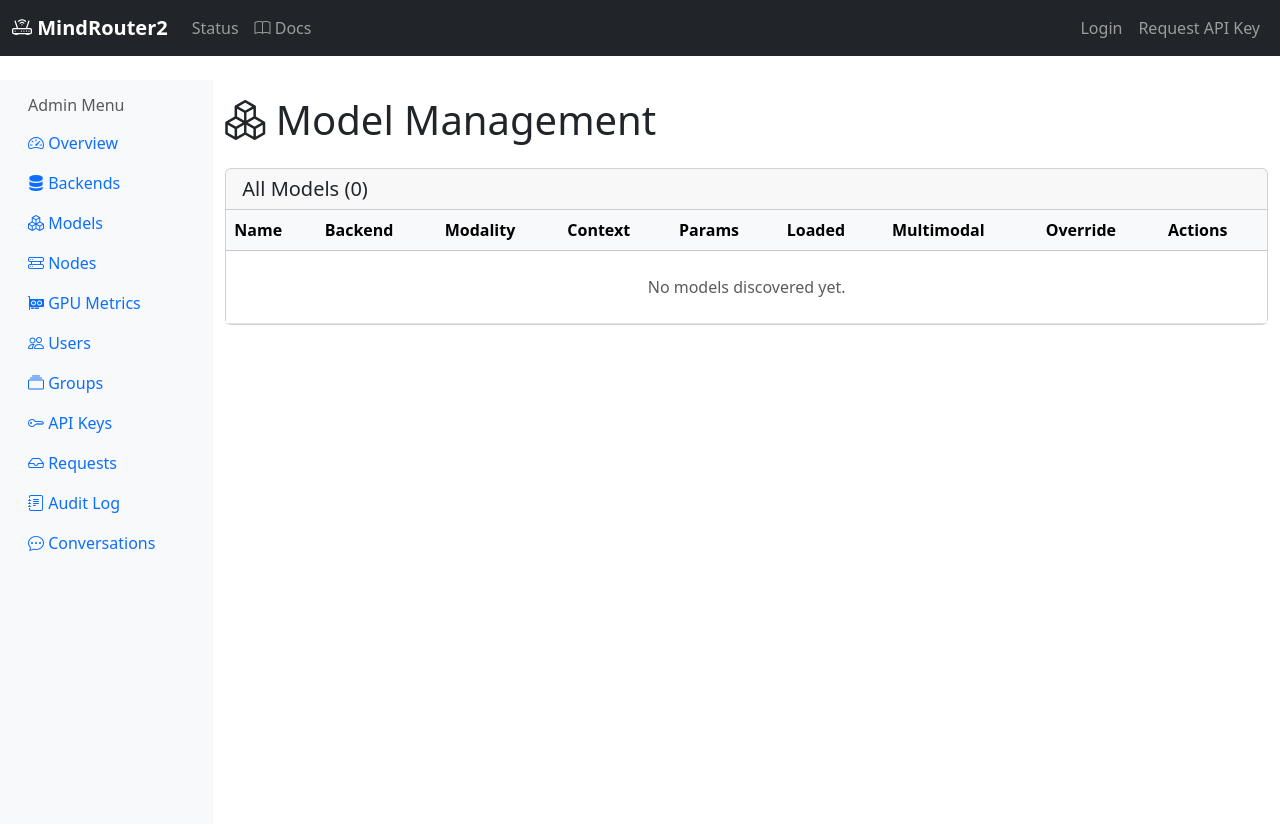
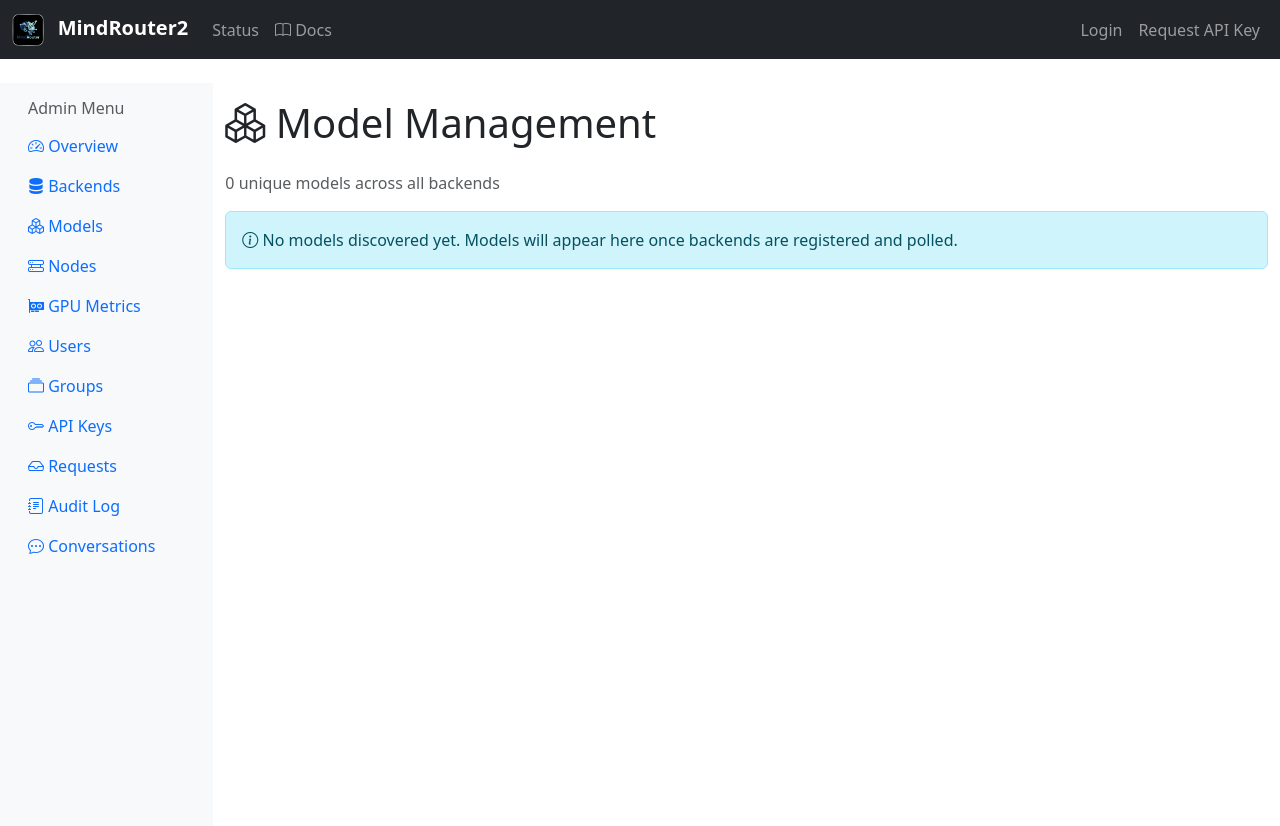
Before and after one commit to sheneman/mindrouter2, a FastAPI app: template backend/app/dashboard/templates/admin/models.html in a window 1280 px wide. Shown: the top 826 px of the page. Run offline with FastAPI, Linux system fonts and the light colour scheme; the template is opened without the code that fills it, so the values that code supplies are empty; parts of the project's set-up code (start-up, migrations or seed data) failed here and were passed over.

Commit message:
Redesign models page with accordion UI, add logo to header
Deduplicate models by name with expandable accordion cards showing
config details, scrolling endpoint list, and multimodal toggle.
Add quantization column auto-populated from Ollama backends.
Add MindRouter2 logo to navbar header.

Co-Authored-By: Claude Opus 4.6 <noreply@anthropic.com>

```diff
--- a/backend/app/core/telemetry/adapters/ollama.py
+++ b/backend/app/core/telemetry/adapters/ollama.py
@@ -247,6 +247,7 @@ class OllamaAdapter:
                         name=name,
                         family=details.get("family"),
                         parameter_count=param_count,
+                        quantization=details.get("quantization_level"),
                         context_length=details.get("context_length"),
                         supports_multimodal=supports_multimodal,
                         supports_structured_output=True,  # Most Ollama models do
--- a/backend/app/core/telemetry/models.py
+++ b/backend/app/core/telemetry/models.py
@@ -26,6 +26,7 @@ class ModelInfo:
     name: str
     family: Optional[str] = None
     parameter_count: Optional[str] = None  # "7B", "70B", etc.
+    quantization: Optional[str] = None  # "Q4_K_M", "FP16", etc.
     context_length: Optional[int] = None
     supports_multimodal: bool = False
     supports_structured_output: bool = True
--- a/backend/app/core/telemetry/registry.py
+++ b/backend/app/core/telemetry/registry.py
@@ -903,6 +903,7 @@ class BackendRegistry:
                             supports_multimodal=model_info.supports_multimodal,
                             supports_structured_output=model_info.supports_structured_output,
                             is_loaded=model_info.is_loaded,
+                            quantization=model_info.quantization,
                         )
                         discovered_names.append(model_info.name)
 
--- a/backend/app/dashboard/templates/admin/models.html
+++ b/backend/app/dashboard/templates/admin/models.html
@@ -27,92 +27,153 @@
             </div>
             {% endif %}
 
+            <p class="text-muted mb-3">{{ grouped_models|length }} unique model{{ 's' if grouped_models|length != 1 }} across all backends</p>
+
+            {% if grouped_models %}
+            <div class="accordion" id="modelsAccordion">
+                {% for model_name, instances in grouped_models.items() %}
+                {% set first = instances[0] %}
+                <div class="accordion-item">
+                    <h2 class="accordion-header">
+                        <button class="accordion-button collapsed" type="button"
+                                data-bs-toggle="collapse" data-bs-target="#model-{{ loop.index }}">
+                            <span class="me-3"><code>{{ model_name }}</code></span>
+                            <span class="badge bg-info me-2">{{ instances|length }} endpoint{{ 's' if instances|length > 1 }}</span>
+                            {% if first.supports_multimodal %}
+                            <span class="badge bg-success me-2">Multimodal</span>
+                            {% endif %}
+                            {% if first.context_length %}
+                            <span class="badge bg-secondary me-2">{{ first.context_length }} ctx</span>
+                            {% endif %}
+                            {% if first.parameter_count %}
+                            <span class="badge bg-secondary me-2">{{ first.parameter_count }}</span>
+                            {% endif %}
+                            {% if first.quantization %}
+                            <span class="badge bg-warning text-dark me-2">{{ first.quantization }}</span>
+                            {% endif %}
+                        </button>
+                    </h2>
+                    <div id="model-{{ loop.index }}" class="accordion-collapse collapse"
+                         data-bs-parent="#modelsAccordion">
+                        <div class="accordion-body">
+                            <div class="row mb-3">
+                                <!-- Model Details -->
+                                <div class="col-md-6">
+                                    <h6>Model Details</h6>
+                                    <dl class="row small mb-0">
+                                        <dt class="col-5">Family:</dt>
+                                        <dd class="col-7">{{ first.family or 'Unknown' }}</dd>
+                                        <dt class="col-5">Context Length:</dt>
+                                        <dd class="col-7">{{ first.context_length or 'Unknown' }}</dd>
+                                        <dt class="col-5">Parameters:</dt>
+                                        <dd class="col-7">{{ first.parameter_count or 'Unknown' }}</dd>
+                                        <dt class="col-5">Quantization:</dt>
+                                        <dd class="col-7">{{ first.quantization or 'N/A' }}</dd>
+                                        <dt class="col-5">Modality:</dt>
+                                        <dd class="col-7">{{ first.modality.value }}</dd>
+                                    </dl>
+                                </div>
+
+                                <!-- Multimodal Control -->
+                                <div class="col-md-6">
+                                    <h6>Multimodal Setting</h6>
                                     <div class="card">
-                <div class="card-header">
-                    <h5 class="card-title mb-0">All Models ({{ models|length }})</h5>
+                                        <div class="card-body py-2">
+                                            <div class="d-flex align-items-center justify-content-between mb-2">
+                                                <span>
+                                                    {% if first.supports_multimodal %}
+                                                    <span class="badge bg-success">Multimodal: ON</span>
+                                                    {% else %}
+                                                    <span class="badge bg-secondary">Multimodal: OFF</span>
+                                                    {% endif %}
+                                                </span>
+                                                <span>
+                                                    {% if first.multimodal_override is not none %}
+                                                    <span class="badge bg-info">Manual Override</span>
+                                                    {% else %}
+                                                    <span class="badge bg-secondary">Auto-detected</span>
+                                                    {% endif %}
+                                                </span>
                                             </div>
-                <div class="card-body p-0">
-                    <div class="table-responsive">
-                        <table class="table table-hover mb-0">
+                                            <div>
+                                                <form method="POST" action="/admin/models/toggle-multimodal" class="d-inline">
+                                                    <input type="hidden" name="model_name" value="{{ model_name }}">
+                                                    <button type="submit" class="btn btn-sm {{ 'btn-outline-warning' if first.supports_multimodal else 'btn-outline-success' }}">
+                                                        <i class="bi {{ 'bi-toggle-on' if first.supports_multimodal else 'bi-toggle-off' }}"></i>
+                                                        {{ 'Disable' if first.supports_multimodal else 'Enable' }} Multimodal
+                                                    </button>
+                                                </form>
+                                                {% if first.multimodal_override is not none %}
+                                                <form method="POST" action="/admin/models/reset-multimodal" class="d-inline">
+                                                    <input type="hidden" name="model_name" value="{{ model_name }}">
+                                                    <button type="submit" class="btn btn-sm btn-outline-secondary">
+                                                        <i class="bi bi-arrow-counterclockwise"></i> Reset to Auto
+                                                    </button>
+                                                </form>
+                                                {% endif %}
+                                            </div>
+                                        </div>
+                                    </div>
+                                </div>
+                            </div>
+
+                            <!-- Endpoints Table -->
+                            <h6>Deployed Endpoints</h6>
+                            <div class="table-responsive" style="max-height: 300px; overflow-y: auto;">
+                                <table class="table table-sm table-hover mb-0">
                                     <thead class="table-light">
                                         <tr>
-                                    <th>Name</th>
                                             <th>Backend</th>
-                                    <th>Modality</th>
-                                    <th>Context</th>
-                                    <th>Params</th>
+                                            <th>Engine</th>
+                                            <th>URL</th>
+                                            <th>Status</th>
                                             <th>Loaded</th>
-                                    <th>Multimodal</th>
-                                    <th>Override</th>
-                                    <th>Actions</th>
                                         </tr>
                                     </thead>
                                     <tbody>
-                                {% for model in models %}
+                                        {% for m in instances %}
                                         <tr>
-                                    <td><code>{{ model.name }}</code></td>
+                                            <td>{{ m.backend.name if m.backend else '-' }}</td>
                                             <td>
-                                        {% if model.backend %}
-                                            <span class="badge bg-primary">{{ model.backend.name }}</span>
+                                                {% if m.backend %}
+                                                <span class="badge bg-primary">{{ m.backend.engine.value }}</span>
                                                 {% else %}
-                                            <span class="text-muted">-</span>
+                                                -
                                                 {% endif %}
                                             </td>
-                                    <td>{{ model.modality.value }}</td>
-                                    <td>{{ model.context_length or '-' }}</td>
-                                    <td>{{ model.parameter_count or '-' }}</td>
+                                            <td><small class="text-muted">{{ m.backend.url if m.backend else '-' }}</small></td>
                                             <td>
-                                        {% if model.is_loaded %}
+                                                {% if m.backend and m.backend.status.value == 'healthy' %}
+                                                <span class="badge bg-success">Healthy</span>
+                                                {% elif m.backend %}
+                                                <span class="badge bg-danger">{{ m.backend.status.value }}</span>
+                                                {% else %}
+                                                <span class="badge bg-secondary">Unknown</span>
+                                                {% endif %}
+                                            </td>
+                                            <td>
+                                                {% if m.is_loaded %}
                                                 <span class="badge bg-success">Yes</span>
                                                 {% else %}
                                                 <span class="badge bg-secondary">No</span>
                                                 {% endif %}
                                             </td>
-                                    <td>
-                                        {% if model.supports_multimodal %}
-                                            <span class="badge bg-success">Yes</span>
-                                        {% else %}
-                                            <span class="badge bg-secondary">No</span>
-                                        {% endif %}
-                                    </td>
-                                    <td>
-                                        {% if model.multimodal_override is not none %}
-                                            <span class="badge bg-info">Manual</span>
-                                        {% else %}
-                                            <span class="badge bg-secondary">Auto</span>
-                                        {% endif %}
-                                    </td>
-                                    <td>
-                                        <form method="POST" action="/admin/models/{{ model.id }}/toggle-multimodal" class="d-inline">
-                                            <button type="submit" class="btn btn-sm {% if model.supports_multimodal %}btn-outline-warning{% else %}btn-outline-success{% endif %}" title="Toggle multimodal">
-                                                {% if model.supports_multimodal %}
-                                                    <i class="bi bi-toggle-on"></i>
-                                                {% else %}
-                                                    <i class="bi bi-toggle-off"></i>
-                                                {% endif %}
-                                            </button>
-                                        </form>
-                                        {% if model.multimodal_override is not none %}
-                                        <form method="POST" action="/admin/models/{{ model.id }}/reset-multimodal" class="d-inline">
-                                            <button type="submit" class="btn btn-sm btn-outline-secondary" title="Reset to auto-detect">
-                                                <i class="bi bi-arrow-counterclockwise"></i>
-                                            </button>
-                                        </form>
-                                        {% endif %}
-                                    </td>
                                         </tr>
                                         {% endfor %}
-                                {% if not models %}
-                                <tr>
-                                    <td colspan="9" class="text-center text-muted py-4">No models discovered yet.</td>
-                                </tr>
-                                {% endif %}
                                     </tbody>
                                 </table>
                             </div>
                         </div>
                     </div>
                 </div>
+                {% endfor %}
+            </div>
+            {% else %}
+            <div class="alert alert-info">
+                <i class="bi bi-info-circle"></i> No models discovered yet. Models will appear here once backends are registered and polled.
+            </div>
+            {% endif %}
+        </div>
     </div>
 </div>
 {% endblock %}
--- a/backend/app/dashboard/templates/base.html
+++ b/backend/app/dashboard/templates/base.html
@@ -27,7 +27,8 @@
     <nav class="navbar navbar-expand-lg navbar-dark bg-dark" aria-label="Main navigation">
         <div class="container-fluid">
             <a class="navbar-brand" href="/">
-                <i class="bi bi-router"></i> MindRouter2
+                <img src="/static/img/logo_transparent.png" alt="MindRouter2" height="32" class="d-inline-block align-text-top me-2">
+                MindRouter2
             </a>
             <button class="navbar-toggler" type="button" data-bs-toggle="collapse" data-bs-target="#navbarNav" aria-controls="navbarNav" aria-expanded="false" aria-label="Toggle navigation">
                 <span class="navbar-toggler-icon"></span>
--- a/backend/app/db/models.py
+++ b/backend/app/db/models.py
@@ -429,6 +429,7 @@ class Model(Base, TimestampMixin):
 
     # Size and performance
     parameter_count: Mapped[Optional[str]] = mapped_column(String(50), nullable=True)  # "7B", "70B"
+    quantization: Mapped[Optional[str]] = mapped_column(String(50), nullable=True)  # "Q4_K_M", "FP16", etc.
     vram_required_gb: Mapped[Optional[float]] = mapped_column(Float, nullable=True)
 
     # State
```
Also changed, not shown: backend/app/dashboard/routes.py (+38 -34 lines), backend/app/db/crud.py (+29 -0 lines), backend/app/db/migrations/versions/20260219_000001_014_add_model_quantization.py (added, +37 -0 lines), backend/app/dashboard/static/img/logo_transparent.png (added). Lines whose indentation alone changed are shown as unchanged.
